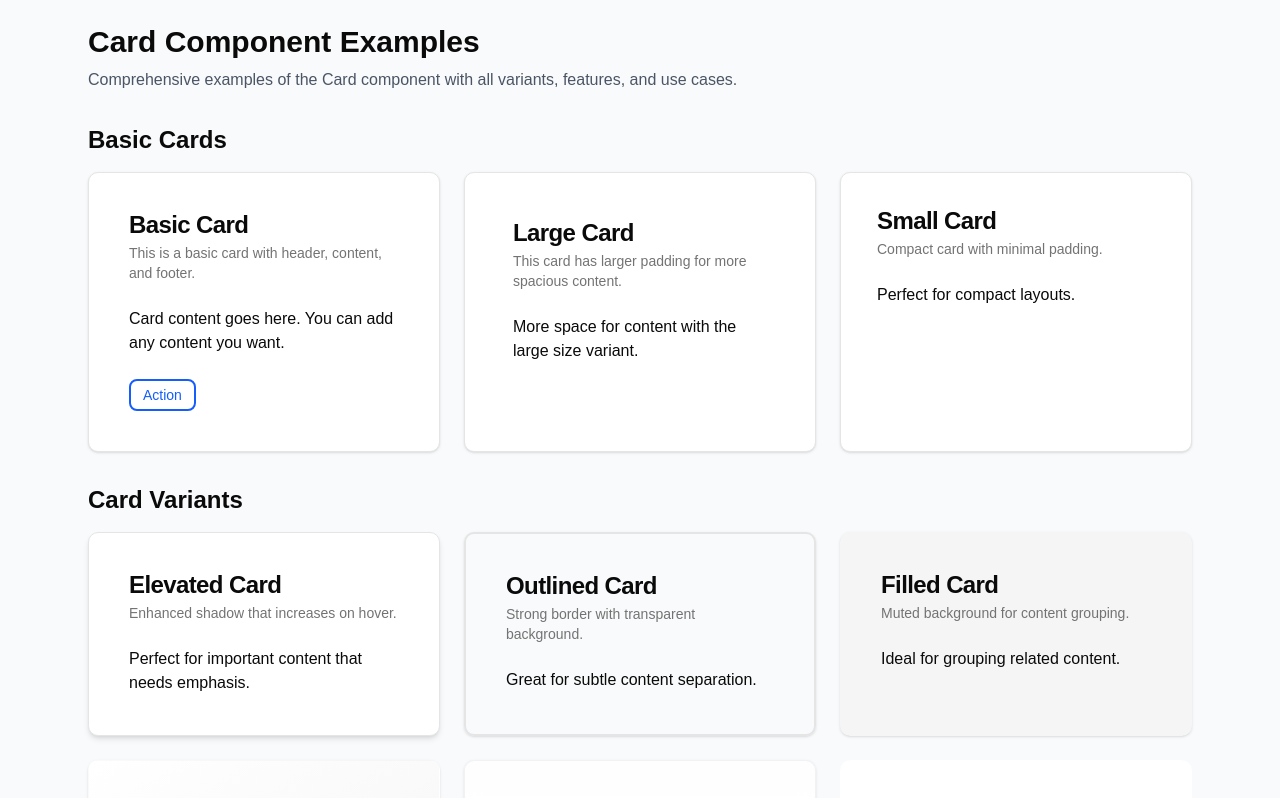
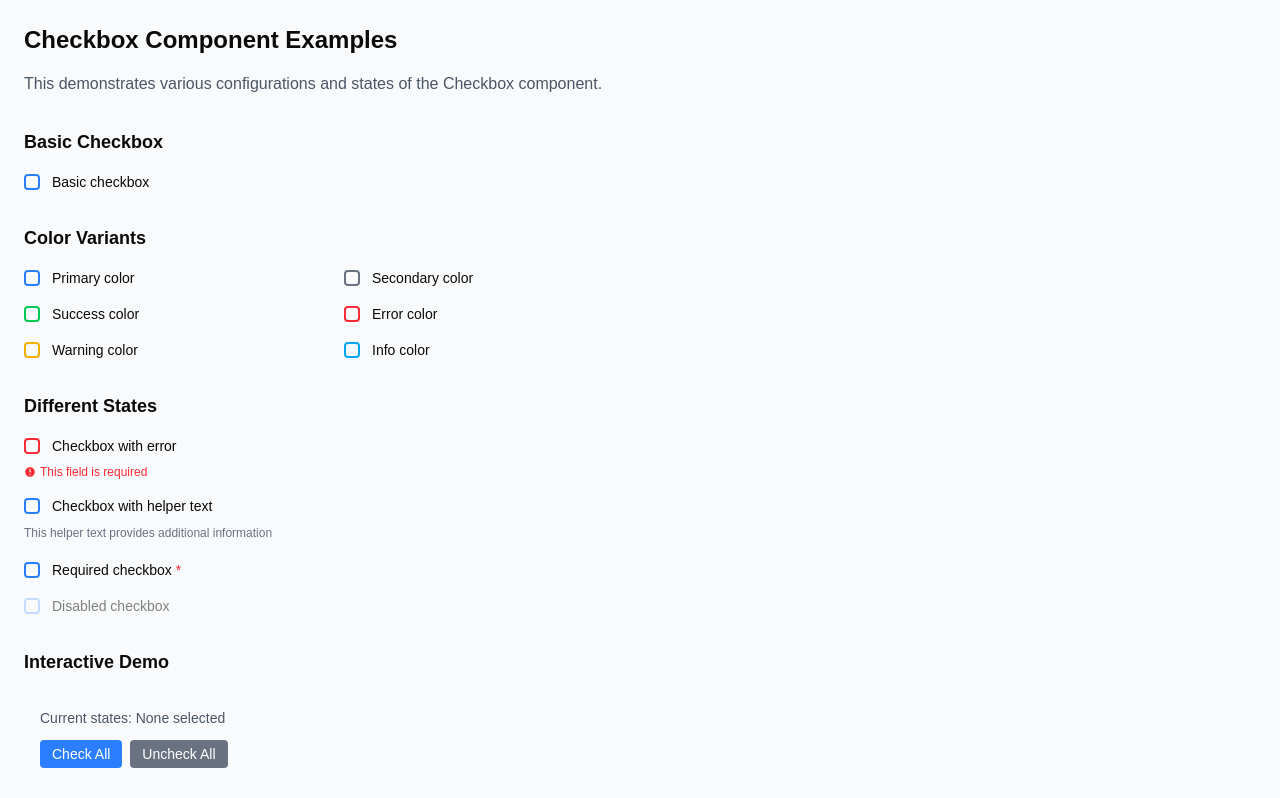
Before and after one commit to gholamreza-hasnzade/react-component-with-tailwind, a React (Vite) app: page / in a window 1280 px wide. Shown: the top 798 px of the page. Built offline with nearby package versions, Linux system fonts and the light colour scheme; a web font is replaced by a local one.

Commit message:
feat checkbox

```diff
--- a/src/App.tsx
+++ b/src/App.tsx
@@ -1,12 +1,12 @@
-import CardExamples from "./components/atoms/card/example/card-examples";
+import { CheckboxExample } from "./components/atoms/checkbox/example/checkbox.example";
 import { ToastContainer } from "./components/atoms/toast/ToastContainer";
 
 function App() {
   return (
     <>
       <div className="w-full h-screen bg-gray-50 pb-60">
-        <CardExamples />
-      </div>
+      <CheckboxExample />
+     </div>
       <ToastContainer position="top-right" maxToasts={5} />
     </>
   );
--- a/src/components/atoms/checkbox/checkbox.tsx
+++ b/src/components/atoms/checkbox/checkbox.tsx
@@ -3,37 +3,38 @@ import * as CheckboxPrimitive from "@radix-ui/react-checkbox"
 import { CheckIcon } from "lucide-react"
 
 import { cn } from "@/lib/utils"
+import { useTextDirection } from "@/hooks/useTextDirection"
 
 const colorMap = {
   primary: {
-    base: "border-blue-600 text-blue-600",
-    checked: "bg-blue-600 text-white border-blue-600",
-    error: "border-red-500 text-red-600",
+    base: "border-blue-500 text-blue-600 hover:border-blue-600 hover:bg-blue-50",
+    checked: "bg-blue-600 text-white border-blue-600 hover:bg-blue-700",
+    error: "border-red-500 text-red-600 hover:border-red-600",
   },
   secondary: {
-    base: "border-gray-600 text-gray-600",
-    checked: "bg-gray-600 text-white border-gray-600",
-    error: "border-red-500 text-red-600",
+    base: "border-gray-500 text-gray-600 hover:border-gray-600 hover:bg-gray-50",
+    checked: "bg-gray-600 text-white border-gray-600 hover:bg-gray-700",
+    error: "border-red-500 text-red-600 hover:border-red-600",
   },
   success: {
-    base: "border-green-600 text-green-600",
-    checked: "bg-green-600 text-white border-green-600",
-    error: "border-red-500 text-red-600",
+    base: "border-green-500 text-green-600 hover:border-green-600 hover:bg-green-50",
+    checked: "bg-green-600 text-white border-green-600 hover:bg-green-700",
+    error: "border-red-500 text-red-600 hover:border-red-600",
   },
   error: {
-    base: "border-red-600 text-red-600",
-    checked: "bg-red-600 text-white border-red-600",
-    error: "border-red-500 text-red-600",
+    base: "border-red-500 text-red-600 hover:border-red-600 hover:bg-red-50",
+    checked: "bg-red-600 text-white border-red-600 hover:bg-red-700",
+    error: "border-red-500 text-red-600 hover:border-red-600",
   },
   warning: {
-    base: "border-yellow-500 text-yellow-600",
-    checked: "bg-yellow-500 text-black border-yellow-500",
-    error: "border-red-500 text-red-600",
+    base: "border-yellow-500 text-yellow-600 hover:border-yellow-600 hover:bg-yellow-50",
+    checked: "bg-yellow-500 text-black border-yellow-500 hover:bg-yellow-600",
+    error: "border-red-500 text-red-600 hover:border-red-600",
   },
   info: {
-    base: "border-sky-500 text-sky-500",
-    checked: "bg-sky-500 text-white border-sky-500",
-    error: "border-red-500 text-red-600",
+    base: "border-sky-500 text-sky-600 hover:border-sky-600 hover:bg-sky-50",
+    checked: "bg-sky-500 text-white border-sky-500 hover:bg-sky-600",
+    error: "border-red-500 text-red-600 hover:border-red-600",
   },
 };
 
@@ -50,6 +51,7 @@ export type CheckboxProps = {
   disabled?: boolean;
   color?: ColorKey;
   className?: string;
+  dir?: 'ltr' | 'rtl' | 'auto';
 } & Omit<React.ComponentProps<typeof CheckboxPrimitive.Root>, "checked" | "onCheckedChange" | "required" | "disabled" | "id">;
 
 function Checkbox({
@@ -63,8 +65,13 @@ function Checkbox({
   disabled = false,
   color = "primary",
   className,
+  dir,
   ...props
 }: CheckboxProps) {
+  const textDirection = useTextDirection();
+  const currentDir = dir || textDirection;
+  const isRTL = currentDir === 'rtl';
+
   const colorClasses = error
     ? colorMap[color].error
     : checked
@@ -72,8 +79,12 @@ function Checkbox({
     : colorMap[color].base;
 
   return (
-    <div className="flex flex-col gap-1">
-      <label htmlFor={id} className={cn("flex items-center gap-2 text-sm font-medium", disabled && "opacity-50")}>
+    <div className="flex flex-col gap-1" dir={currentDir as 'ltr' | 'rtl'}>
+      <div className={cn(
+        "flex items-center gap-3 text-sm font-medium cursor-pointer select-none",
+        isRTL ? "flex-row-reverse" : "flex-row",
+        disabled && "opacity-50 cursor-not-allowed"
+      )}>
         <CheckboxPrimitive.Root
           id={id}
           checked={checked}
@@ -83,7 +94,11 @@ function Checkbox({
           aria-invalid={!!error}
           data-slot="checkbox"
           className={cn(
-            "peer size-4 shrink-0 rounded-[4px] border shadow-xs transition-shadow outline-none focus-visible:ring-[3px] focus-visible:border-ring focus-visible:ring-ring/50 aria-invalid:ring-destructive/20 dark:aria-invalid:ring-destructive/40 aria-invalid:border-destructive dark:bg-input/30 disabled:cursor-not-allowed disabled:opacity-50",
+            "peer size-4 shrink-0 rounded border-2 transition-all duration-200 outline-none",
+            "focus-visible:ring-2 focus-visible:ring-offset-2 focus-visible:ring-blue-500",
+            "disabled:cursor-not-allowed disabled:opacity-50",
+            "data-[state=checked]:animate-in data-[state=unchecked]:animate-out",
+            "data-[state=checked]:zoom-in-50 data-[state=unchecked]:zoom-out-50",
             colorClasses,
             className
           )}
@@ -91,17 +106,34 @@ function Checkbox({
         >
           <CheckboxPrimitive.Indicator
             data-slot="checkbox-indicator"
-            className="flex items-center justify-center text-current transition-none"
+            className="flex items-center justify-center text-current transition-all duration-200"
           >
-            <CheckIcon className="size-3.5" />
+            <CheckIcon className="size-3.5 animate-in zoom-in-50 duration-200" />
           </CheckboxPrimitive.Indicator>
         </CheckboxPrimitive.Root>
-        {label}
-        {required && <span className="text-red-500 ml-0.5">*</span>}
-      </label>
-      {error && <p className="mt-1 text-xs text-red-500 flex items-center">{error}</p>}
+        <label
+          htmlFor={id}
+          className="flex-1 cursor-pointer"
+        >
+          {label}
+          {required && (
+            <span className={cn("text-red-500", isRTL ? "mr-1" : "ml-1")}>*</span>
+          )}
+        </label>
+      </div>
+      {error && (
+        <p className={cn(
+          "mt-1 text-xs text-red-500 flex items-center gap-1",
+          isRTL ? "flex-row-reverse" : "flex-row"
+        )}>
+          <svg className="w-3 h-3 flex-shrink-0" fill="currentColor" viewBox="0 0 20 20">
+            <path fillRule="evenodd" d="M18 10a8 8 0 11-16 0 8 8 0 0116 0zm-7 4a1 1 0 11-2 0 1 1 0 012 0zm-1-9a1 1 0 00-1 1v4a1 1 0 102 0V6a1 1 0 00-1-1z" clipRule="evenodd" />
+          </svg>
+          {error}
+        </p>
+      )}
       {helperText && !error && (
-        <p className="mt-1 text-xs text-gray-500">{helperText}</p>
+        <p className="mt-1 text-xs text-gray-500 leading-relaxed">{helperText}</p>
       )}
     </div>
   )
--- a/src/components/atoms/checkbox/checkbox.example.tsx
+++ b/src/components/atoms/checkbox/example/checkbox.example.tsx
@@ -1,5 +1,5 @@
 import { useState } from 'react';
-import { Checkbox } from './checkbox';
+import { Checkbox } from '../checkbox';
 
 export const CheckboxExample = () => {
   const [checkedStates, setCheckedStates] = useState({
--- a/src/components/atoms/colorpicker/index.ts
+++ /dev/null
@@ -1,8 +0,0 @@
-export { ColorPicker } from "./colorpicker";
-export type {
-  ColorPickerProps,
-  ColorFormat,
-  ColorPickerSize,
-  ColorPickerVariant,
-  ColorPickerColor,
-} from "./colorpicker";
--- /dev/null
+++ b/src/test-setup.ts
@@ -0,0 +1,32 @@
+import '@testing-library/jest-dom';
+import { vi } from 'vitest';
+
+// Mock ResizeObserver
+global.ResizeObserver = class ResizeObserver {
+  observe() {}
+  unobserve() {}
+  disconnect() {}
+};
+
+// Mock IntersectionObserver
+global.IntersectionObserver = class IntersectionObserver {
+  constructor() {}
+  observe() {}
+  unobserve() {}
+  disconnect() {}
+};
+
+// Mock matchMedia
+Object.defineProperty(window, 'matchMedia', {
+  writable: true,
+  value: vi.fn().mockImplementation(query => ({
+    matches: false,
+    media: query,
+    onchange: null,
+    addListener: vi.fn(), // deprecated
+    removeListener: vi.fn(), // deprecated
+    addEventListener: vi.fn(),
+    removeEventListener: vi.fn(),
+    dispatchEvent: vi.fn(),
+  })),
+});
--- a/vitest.config.ts
+++ b/vitest.config.ts
@@ -19,7 +19,7 @@ export default defineConfig({
         // You can also exclude other files as needed
       ],
     },
-    setupFiles: [], // Add setup files here if needed
+    setupFiles: ['src/test-setup.ts'],
     include: ['src/**/*.{test,spec}.{ts,tsx}'],
   },
 });
```
Also changed, not shown: 2 other files (tests, documents, lock files or other folders).
